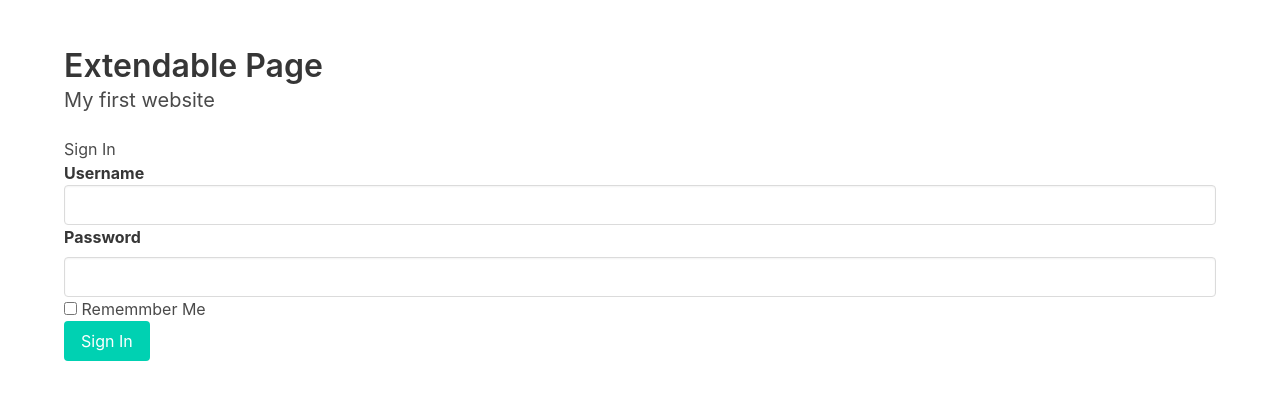
After one commit to mohamadatef/microblog, a Flask app: page /login in a window 1280 px wide. The commit adds this page. Shown: the top 408 px of the page. Run offline with Flask 2, Linux system fonts and the light colour scheme; some libraries are stand-ins or nearby versions.

Commit message:
adding forms with tempaltes

```diff
--- a/app/__init__.py
+++ b/app/__init__.py
@@ -1,5 +1,6 @@
 from flask import Flask
 
 app = Flask(__name__)
-#app here is foldder name not module name
+#app here is directory name name not module name
+app.config['SECRET_KEY']= "OIunsb7??=-0982+++s"
 from app import routes
--- /dev/null
+++ b/app/form.py
@@ -0,0 +1,9 @@
+from flask_wtf import FlaskForm
+from wtforms import StringField , PasswordField,BooleanField , SubmitField
+from wtforms.validators import DataRequired
+
+class LoginForm(FlaskForm):
+    username = StringField("Username" , validators=[DataRequired()])
+    password = PasswordField("Password", validators = [DataRequired()])
+    remember_me = BooleanField("Rememmber Me")
+    submit = SubmitField("Sign In")
--- a/app/routes.py
+++ b/app/routes.py
@@ -1,8 +1,16 @@
 #ffrom app floder import app application __init__
 from flask import render_template
 from app import app
+from app.form import LoginForm
 @app.route("/")
 @app.route("/index")
 def index():
     data  = {'username' : "Mohamad Radwan"}
     return render_template('index.html', user  = data ,title = "Home Page")
+@app.route("/user")
+def user():
+    return render_template("user.html", title = "User page Title", user = "Radwan")
+@app.route("/login")
+def login():
+    form = LoginForm()
+    return render_template("login.html", form = form)
--- /dev/null
+++ b/app/templates/base.html
@@ -0,0 +1,25 @@
+<!DOCTYPE html>
+<html>
+  <head>
+    <meta charset="utf-8">
+    <meta name="viewport" content="width=device-width, initial-scale=1">
+    <title>Hello Bulma!</title>
+    <link rel="stylesheet" href="https://maxcdn.bootstrapcdn.com/font-awesome/4.7.0/css/font-awesome.min.css">
+    <link rel="stylesheet" href="https://cdnjs.cloudflare.com/ajax/libs/bulma/0.6.1/css/bulma.min.css">
+  </head>
+  <body>
+  <section class="section">
+    <div class="container">
+      <h1 class="title">
+        Extendable Page
+      </h1>
+      <p class="subtitle">
+        My first website
+    <div>
+        {% block content%}
+        {%endblock%}
+    </div>
+    </div>
+  </section>
+  </body>
+</html>
--- a/app/templates/index.html
+++ b/app/templates/index.html
@@ -19,9 +19,12 @@
         <p>Here some extra field</p>>
         {%else%}
         <p> No extradata yet</p>
-
         {% endif %}
     </p>
+    <div>
+        {% block content%}
+        {%endblock%}
+    </div>
     </div>
   </section>
   </body>
--- /dev/null
+++ b/app/templates/login.html
@@ -0,0 +1,24 @@
+{%extends "base.html"%}
+{%block content%}
+<h1>Sign In</h1>
+<form action = ""  method = "POST">
+{{form.hidden_tag()}}
+<p>
+<label class="label">{{form.username.label}}</label>
+<div class="control">
+    {{form.username(size= 32, class_="input")}}
+  </div>
+
+
+</p>
+<p>
+   <label class= "label">{{form.password.label}}</label>
+    {{form.password(class_="input")}}
+
+</p>
+
+<p>{{form.remember_me()}} {{form.remember_me.label}}</p>
+<p>{{form.submit(class_="button is-primary")}}</p>
+</form>
+
+{%endblock%}
--- /dev/null
+++ b/app/templates/user.html
@@ -0,0 +1,4 @@
+{%extends  "index.html"%}
+{%block content%}
+<p>~UserPage !!</p>
+{%endblock%}
```
